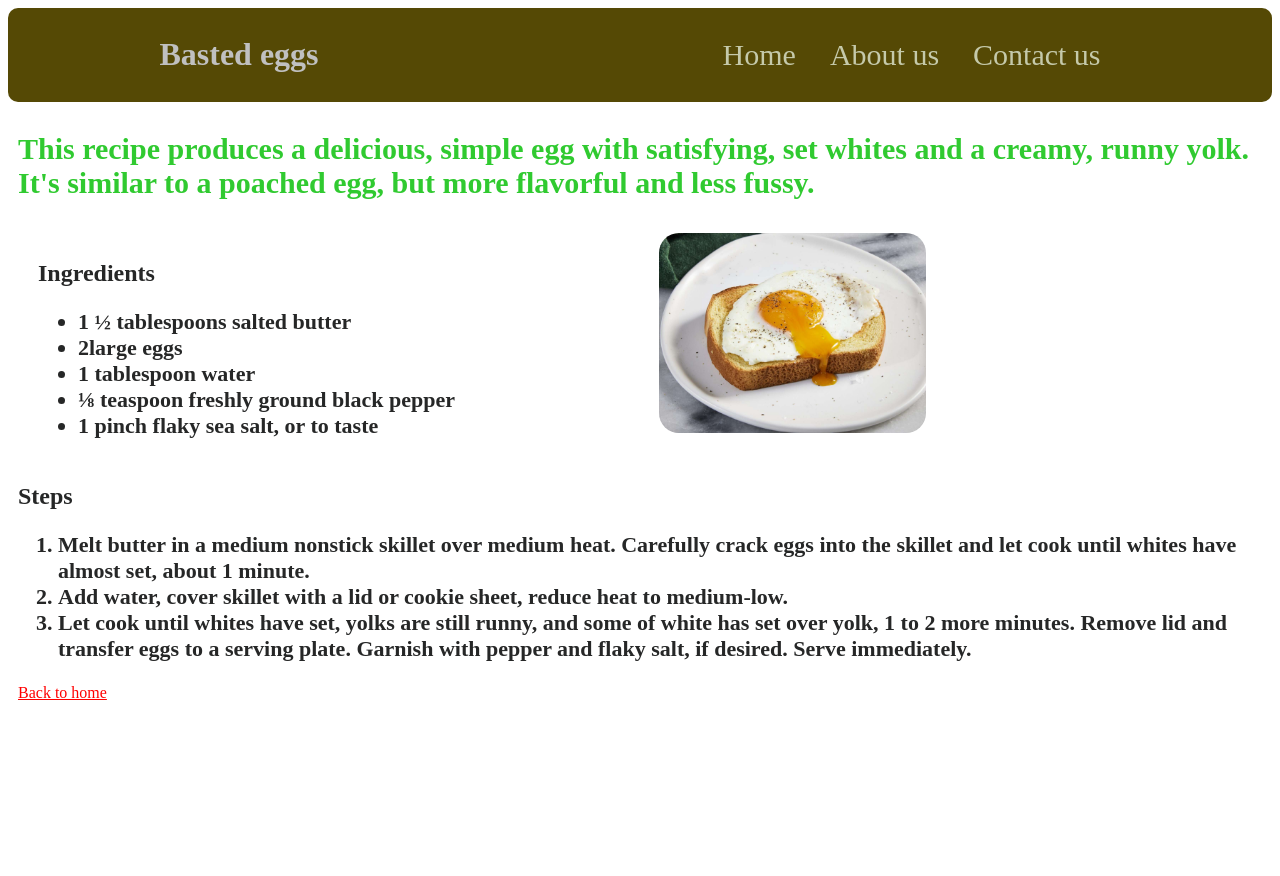
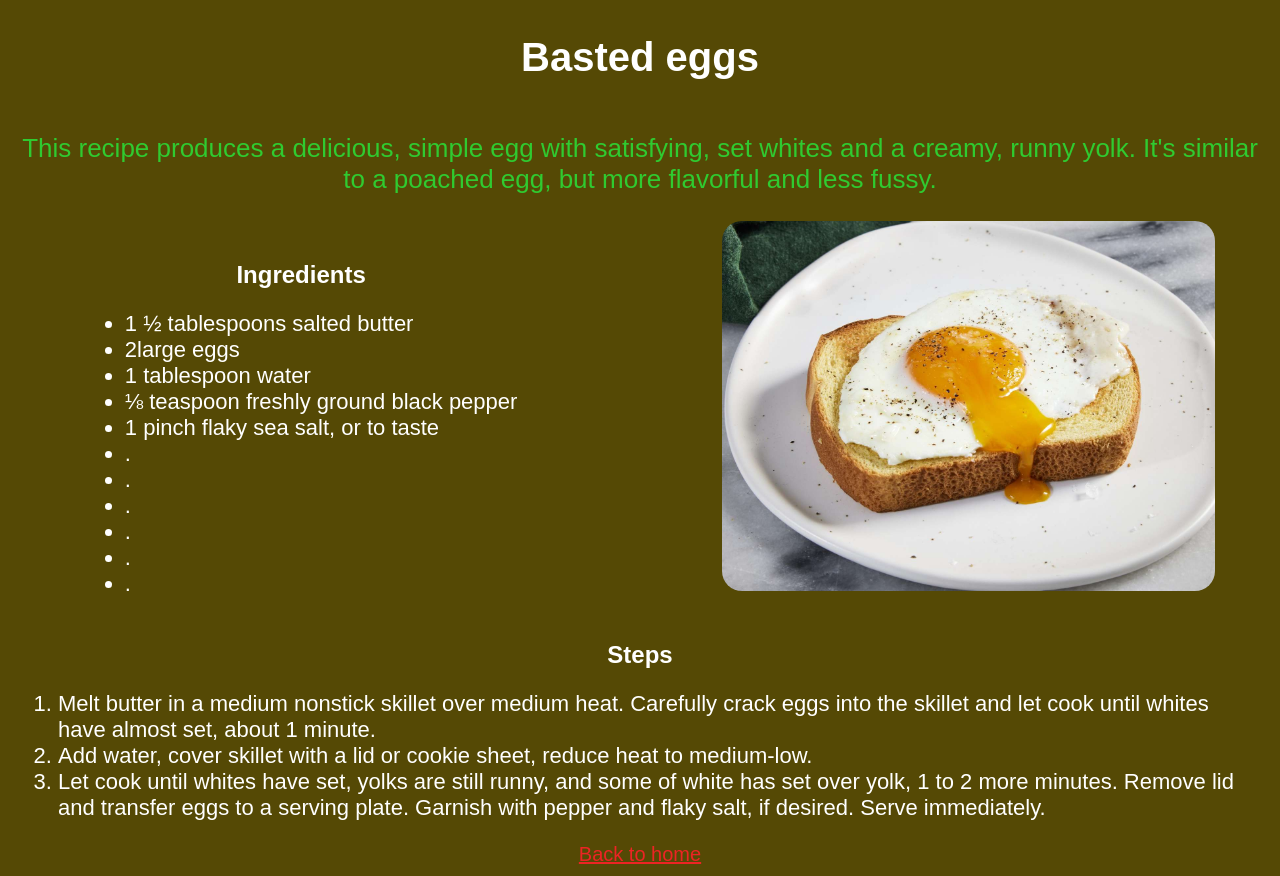
Before and after one commit to abelaleb/odin-recipes, a plain HTML site: page recipes/Bastedeggs.html in a window 1280 px wide. Before the commit the page ends 800 px from the top, so only its background shows below. Drawn offline with Linux system fonts and the light colour scheme.

Commit message:
change the style of the style of the page

```diff
--- a/recipes/Bastedeggs.html
+++ b/recipes/Bastedeggs.html
@@ -8,9 +8,6 @@
     <body>
         <div class="head">
             <h1 class="head0">Basted eggs</h1>
-            <p class="head1">Home</p>
-            <p class="head1">About us</p>
-            <p class="head1">Contact us</p>
         </div>
         <div class="page">
             <p class="description"> This recipe produces a delicious, simple egg with satisfying, set whites and a creamy, runny yolk. It's similar to a poached egg, but more flavorful and less fussy.</p>
@@ -21,6 +18,12 @@
                     <li>1 tablespoon water</li>
                     <li>⅛ teaspoon freshly ground black pepper</li>
                     <li>1 pinch flaky sea salt, or to taste</li>
+                    <li>.</li>
+                    <li>.</li>
+                    <li>.</li>
+                    <li>.</li>
+                    <li>.</li>
+                    <li>.</li>
                 </ul>
             </div>
             <img class="images" src="/images/bastedeggs.jpg " alt="an image of Basted eggs">
--- a/recipes/styles.css
+++ b/recipes/styles.css
@@ -1,13 +1,21 @@
-.head{
+body{
     text-align: center;
-    color: silver;
-    background-color:rgb(85, 73, 5);
+    color: white;
+    background-color:#554905;
     border-radius: 10px;
+    font-family:  sans-serif;
 }
 .head0{
     display: inline-block;
-    margin-left: 10px;
-    margin-right: 400px;
+    text-align: center;
+    font-size: 40px;
+}
+.head0:hover{
+    color: red;
+}
+.description{
+    color: rgb(48, 202, 48);
+    font-size: 26px;
 }
 .head1{
     display: inline-block;
@@ -17,16 +25,11 @@
   }
 .page{
     margin: 10px;
-    color: rgb(38, 39, 39);
+    color: white;
 }
 .images{
-    height: 200px;
+    height: 370px;
     border-radius: 20px;
-}
-.description{
-    color: rgb(48, 202, 48);
-    font-weight: bold;
-    font-size: 30px;
 }
 .inimg{
     display: inline-block;
@@ -37,9 +40,9 @@
 ol ,
 ul{
     font-size: 22px;
-    font-weight: bold;
+    text-align: left;
 }
 .a{
-    font-size: bold;
-    color: red;
+    color: rgb(236, 36, 36);
+    font-size: 20px;
 }
--- a/style.css
+++ b/style.css
@@ -8,13 +8,14 @@ body {
   font-family: "Times new roman", Arial, Helvetica, sans-serif;
   font-family: 'Vina Sans', sans-serif;
   color: #E6FF00;
+  /*background-image: url('images/png.monster-511.png');*/
 }
 .header{
   color: #DC9218;
 }
 ul{
   list-style: none;
-  padding: 10px;
+  padding: 20px;
   padding-bottom: 50px;
 }
 li{
@@ -22,7 +23,7 @@ li{
 }
 a{
   color: #DC9218;;
-  font-size: 42px;
+  font-size: 52px;
   text-decoration: none;
 }
 a:hover{
@@ -31,25 +32,26 @@ a:hover{
 .logo{
   text-align: center;
 }
+.logo:hover{
+  animation-duration: 1 s;
+}
 .container{
-  color:#21c900;
-  /*background-color: #7feb38;*/
   border-radius: 10px;
   margin: 20px;
   margin-top: 10px;
-  align-items: center;
+}
 
-}
 .recipe{
   background-color: #ffffff;
   display: inline-block;
   margin: 30px 90px 30px 90px;
-  padding: 5px 5px;
+  padding: 5px;
   border: 2px solid #756507;
   border-radius: 10px;
 }
 .recipe:hover{
   background-color: #756507;
+  animation-duration: 2s;
 }
 .homeimg {
   height: 300px;
@@ -60,7 +62,7 @@ a:hover{
 }
 .homeimg:hover{
   height: 320px;
-  animation-duration: 0.3s;
+  animation-duration: 3s;
 }
 .container a{
   font-size: 22px;
```
Also changed, not shown: index.html (+1 -3 lines), recipes/ChickenFraDiavolo.html (+0 -3 lines), recipes/ChickenMushroomFettuccine.html (+0 -3 lines), recipes/CubanelleandVealBolognese.html (+0 -3 lines).
